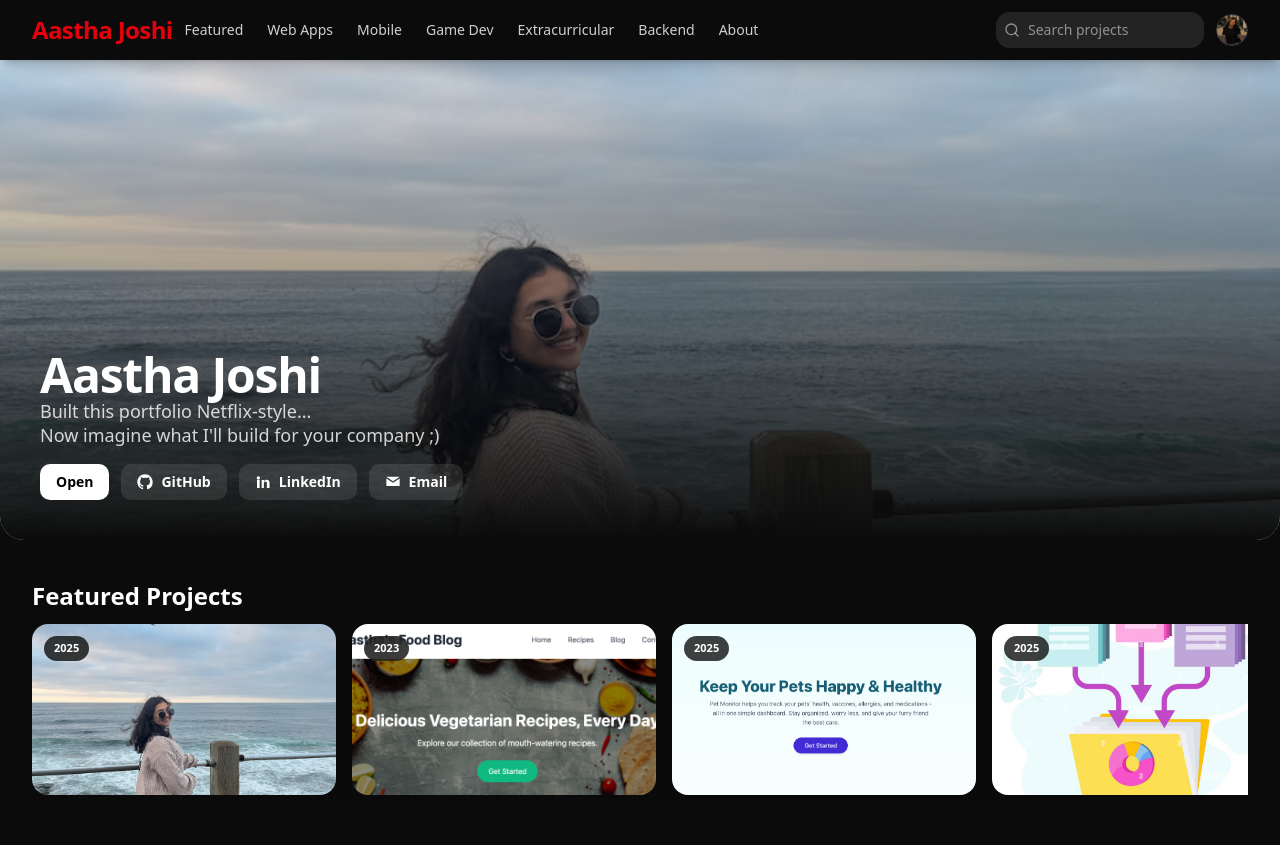
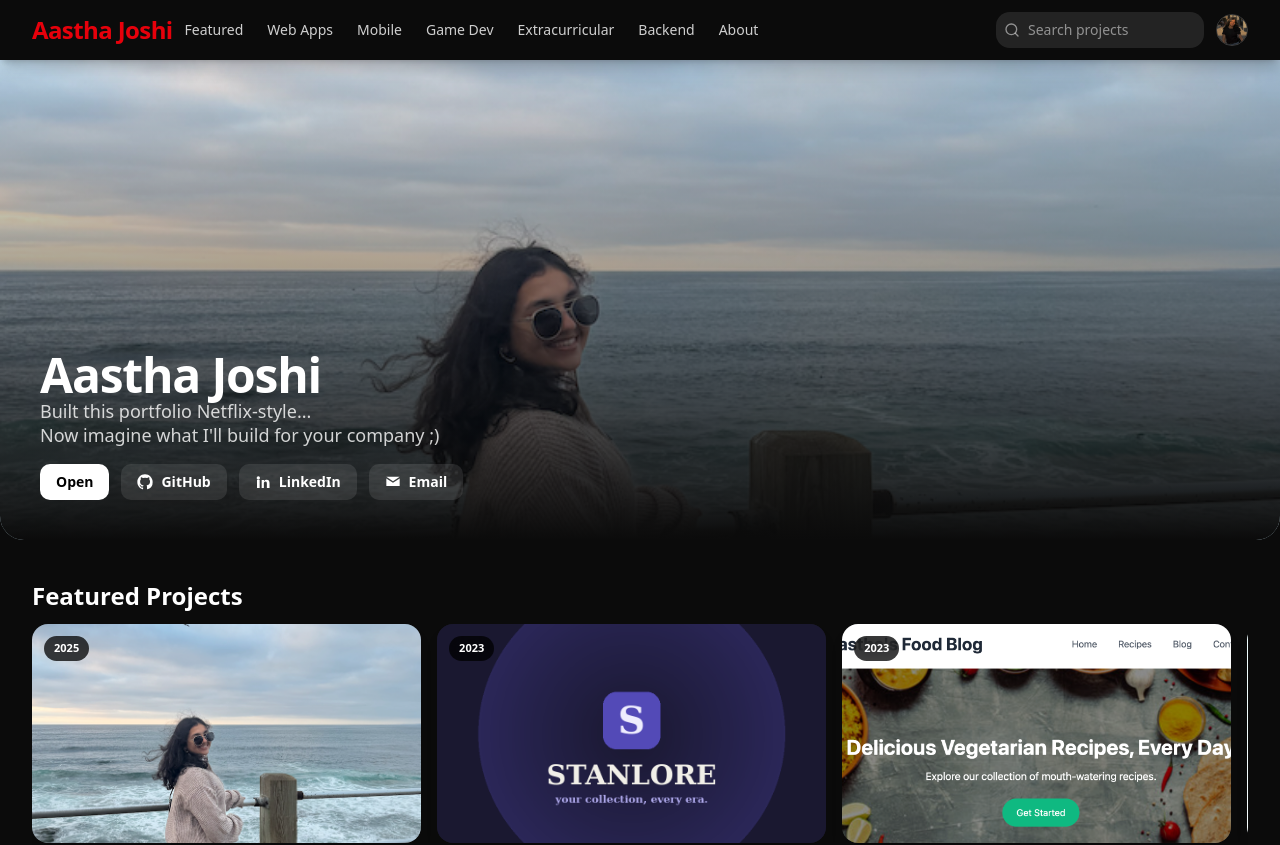
Before and after one commit to JoshiAastha04/Portfolio-Flix, a React (Vite) app: page / in a window 1280 px wide. Shown: the top 845 px of the page. Built offline with nearby package versions, Linux system fonts and the light colour scheme.

Commit message:
Added Stanloree project

```diff
--- a/src/components/PortfolioFlixUI.jsx
+++ b/src/components/PortfolioFlixUI.jsx
@@ -25,6 +25,7 @@ import isa from "../assets/isa.png";
 import ecom from "../assets/ecom.png";
 import subdub from "../assets/subdub.png";
 import pet from "../assets/pet.png";
+import stanloree from "../assets/stanloree.png";
 
 //PROJECT DATA
 const Projects = [
@@ -40,6 +41,25 @@ const Projects = [
         links: {
             live: "",
             code: "https://github.com/JoshiAastha04/",
+        },
+        featured: true,
+    },
+    {
+        id: "p13",
+        title: "StanLore",
+        subtitle: "Personal Project",
+        year: 2023,
+        tags: ["React + Vite", "Supabase", "Vercel"],
+        category: "Web",
+        description:
+            "StanLore is a full-stack photocard collection tracking platform built for K-pop fans. "+
+            "Users can manage their binder across eras and members, spend earned stars to collect cards from a rarity-tiered catalog, " +
+            "and engage with a real-time community through Lore Space- a thread board for theories, fashion analysis, and photocard discussions." +
+            " Deployed on vercel at stanloree.live",
+        image: stanloree,
+        links: {
+            live: "www.stanloree.live",
+            code: "https://github.com/JoshiAastha04/StanLore",
         },
         featured: true,
     },
--- a/src/components/ProjectCard.jsx
+++ b/src/components/ProjectCard.jsx
@@ -42,7 +42,7 @@ function ProjectCard({ project, onOpen }) {
           </span>
                 )}
 
-                {/* Hover overlay – ONLY this card because the group is on this button */}
+                {/* Hover */}
                 <div
                     className="
             absolute inset-0
--- a/src/components/Row.jsx
+++ b/src/components/Row.jsx
@@ -26,11 +26,11 @@ export default function Row({ title, items, onOpen }) {
                   shrink-0
                   snap-start
                   basis-[45%]
-                  sm:basis-[35%]
+                  sm:basis-[25%]
                   md:basis-[35%]
                   lg:basis-[32%]
-                  xl:basis-[25%]
-                  2xl:basis-[28%]
+                  xl:basis-[32%]
+                  2xl:basis-[20%]
                 "
                             >
                                 <ProjectCard
```
Also changed, not shown: src/assets/stanloree.png (added).
